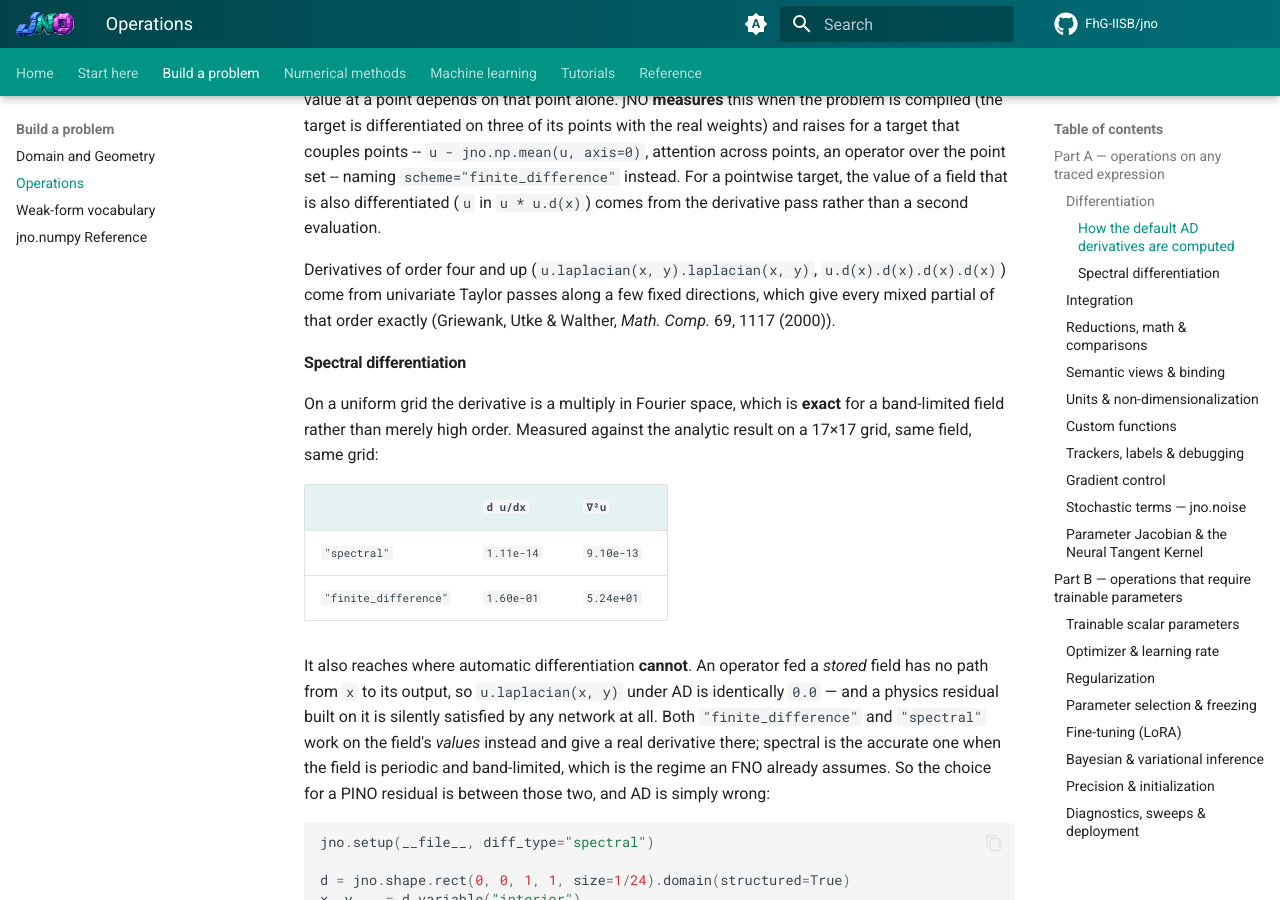
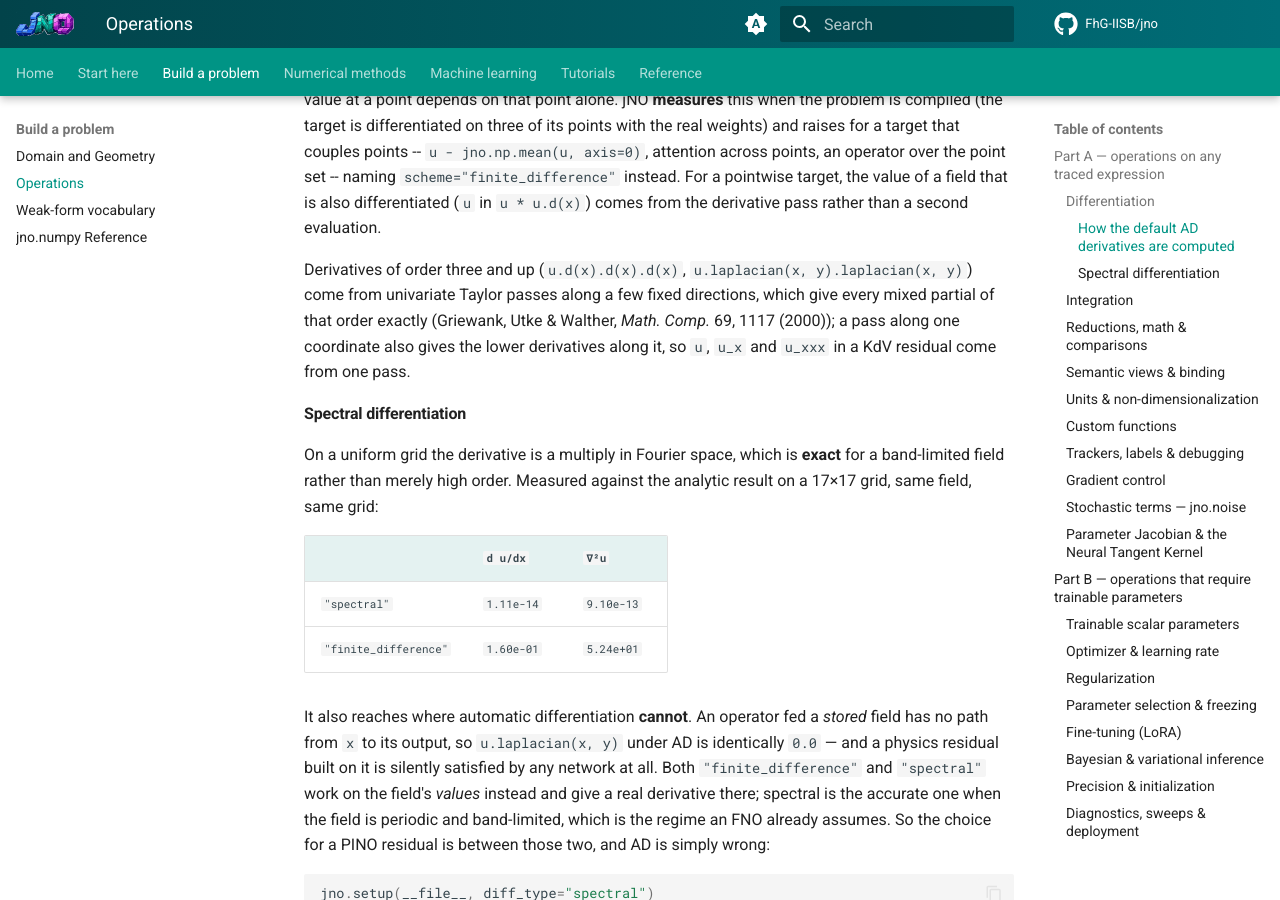
Before and after one commit to FhG-IISB/jNO, an MkDocs documentation site: the page built from docs/operations.md, in a window 1280 px wide and 900 px high, scrolled down 2901 px. Built offline with MkDocs 1.6.1 and Material for MkDocs 9.7.7, drawn with Linux system fonts in a browser that asks for light colours; comment, search, counter and statistics services are not loaded.

Commit message:
docs(operations): Taylor passes start at order three

```diff
--- a/docs/operations.md
+++ b/docs/operations.md
@@ -95,9 +95,10 @@ couples points -- `u - jno.np.mean(u, axis=0)`, attention across points, an oper
 -- naming `scheme="finite_difference"` instead. For a pointwise target, the value of a field that is also
 differentiated (`u` in `u * u.d(x)`) comes from the derivative pass rather than a second evaluation.
 
-Derivatives of order four and up (`u.laplacian(x, y).laplacian(x, y)`, `u.d(x).d(x).d(x).d(x)`) come
-from univariate Taylor passes along a few fixed directions, which give every mixed partial of that order
-exactly (Griewank, Utke & Walther, *Math. Comp.* 69, 1117 (2000)).
+Derivatives of order three and up (`u.d(x).d(x).d(x)`, `u.laplacian(x, y).laplacian(x, y)`) come from
+univariate Taylor passes along a few fixed directions, which give every mixed partial of that order
+exactly (Griewank, Utke & Walther, *Math. Comp.* 69, 1117 (2000)); a pass along one coordinate also gives
+the lower derivatives along it, so `u`, `u_x` and `u_xxx` in a KdV residual come from one pass.
 
 #### Spectral differentiation
 
```
